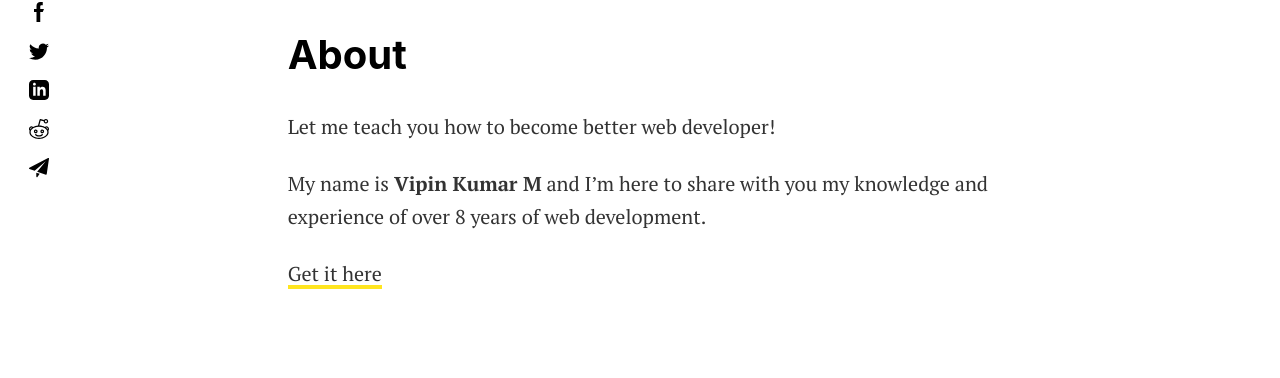
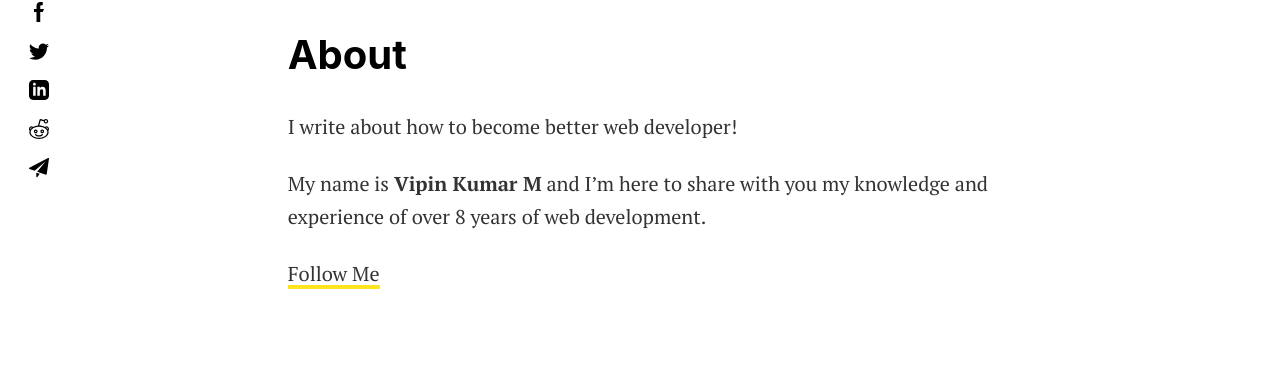
Before and after one commit to VipinMadhaan/vipinmadhaan.github.io, a Jekyll site: the page built from pages/about.md, in a window 1280 px wide. Shown: the part 333-711 px from the top of the page. Built offline with Jekyll 4.4.1, drawn with Linux system fonts in a browser that asks for light colours.

Commit message:
updated bio

```diff
--- a/index.html
+++ b/index.html
@@ -10,7 +10,7 @@ background: '/img/bg-index.jpg'
 <div class="rounded mb-5 hero">
   <div class="row align-items-center justify-content-between">
     <div class="col-md-6">
-      <h1 class="font-weight-bold mb-4 serif-font">Let me  teach you how to become better web developer</h1>
+      <h1 class="font-weight-bold mb-4 serif-font">I write about how to become better web developer</h1>
       <p class="lead mb-4">My name is Vipin Kumar M and I'm here to share with you my knowledge and experience of over 8 years of web development.</p>
       <a href="{{site.baseurl}}/about" class="btn btn-dark text-white px-5 btn-lg">About me</a>
     </div>
--- a/pages/about.md
+++ b/pages/about.md
@@ -5,8 +5,8 @@ permalink: '/about/'
 image: assets/images/icons/vipin.png
 ---
 
-Let me teach you how to become better web developer!
+I write about how to become better web developer!
 
 My name is **Vipin Kumar M** and I'm here to share with you my knowledge and experience of over 8 years of web development.
 
-[Get it here](https://www.imadhaan.com/)
+[Follow Me](https://twitter.com/VipinMadhaan)
```
Also changed, not shown: README.md.
